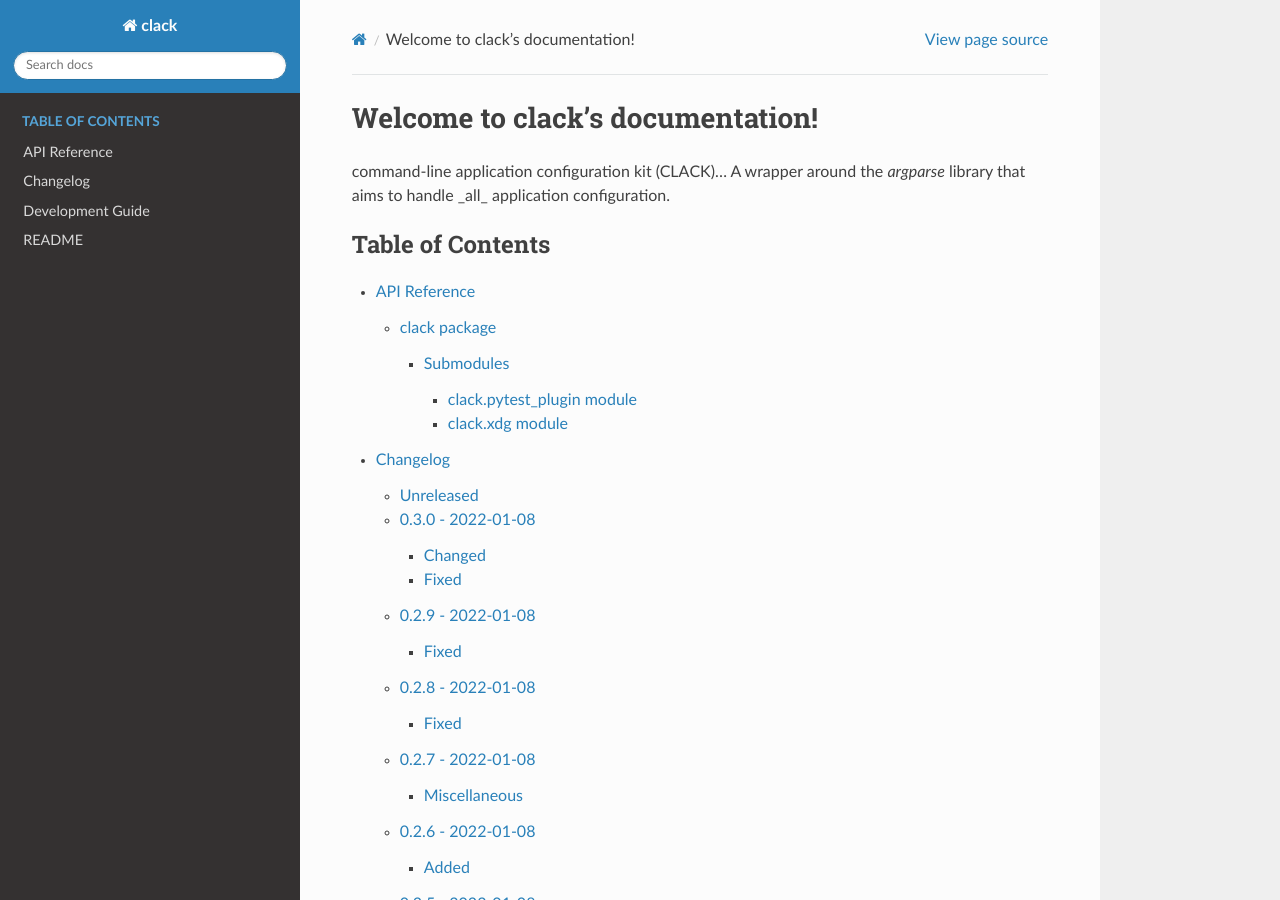
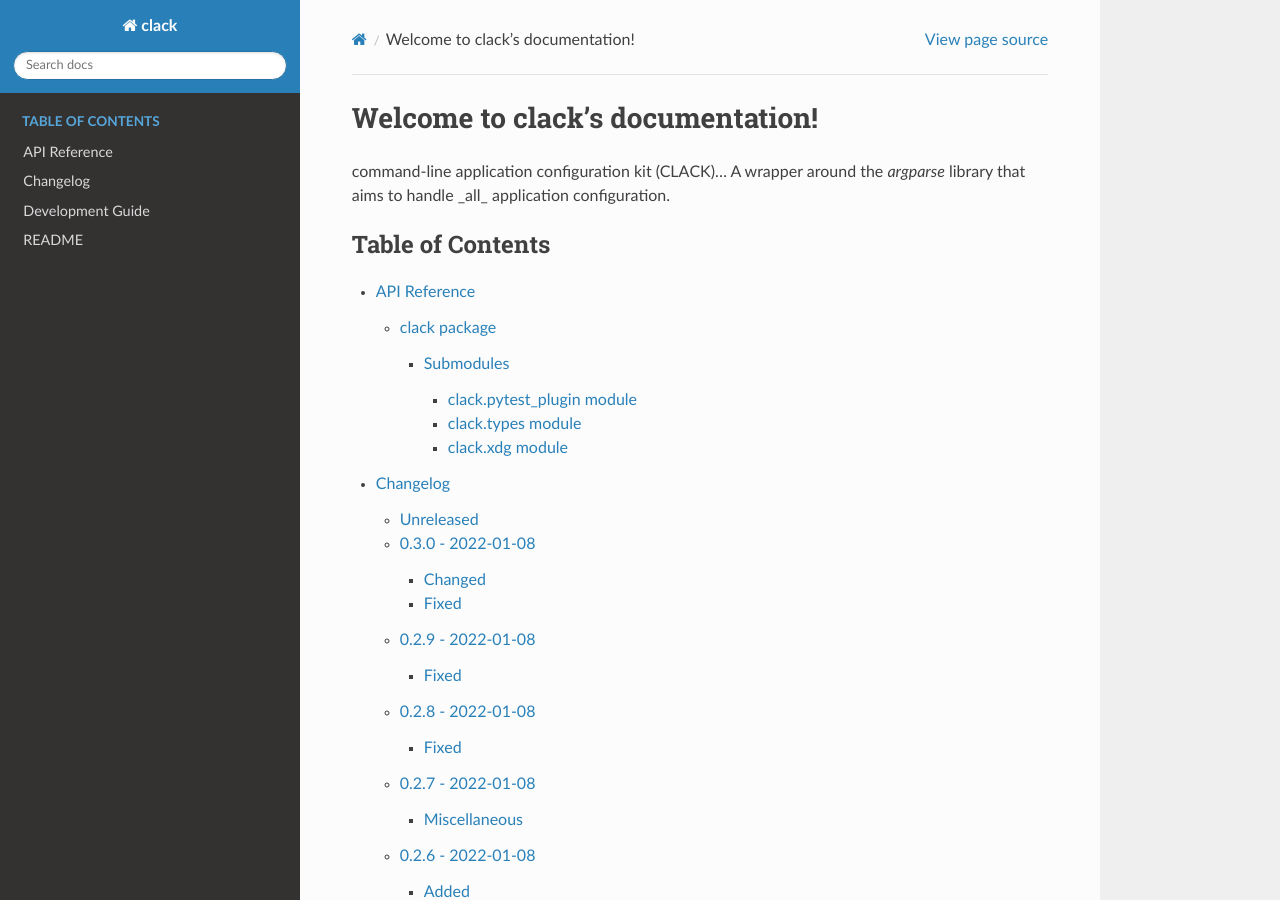
Before and after one commit to python-boltons/clack, a Sphinx documentation site: the page built from docs/source/index.rst, in a window 1280 px wide and 900 px high. Built offline with Sphinx 7.4.7 and the Read the Docs theme 2.0.0, drawn with Linux system fonts in a browser that asks for light colours.

```diff
--- a/docs/source/clack.rst
+++ b/docs/source/clack.rst
@@ -13,4 +13,5 @@ Submodules
    :maxdepth: 4
 
    clack.pytest_plugin
+   clack.types
    clack.xdg
--- /dev/null
+++ b/docs/source/clack.types.rst
@@ -0,0 +1,7 @@
+clack.types module
+==================
+
+.. automodule:: clack.types
+   :members:
+   :undoc-members:
+   :show-inheritance:
```
